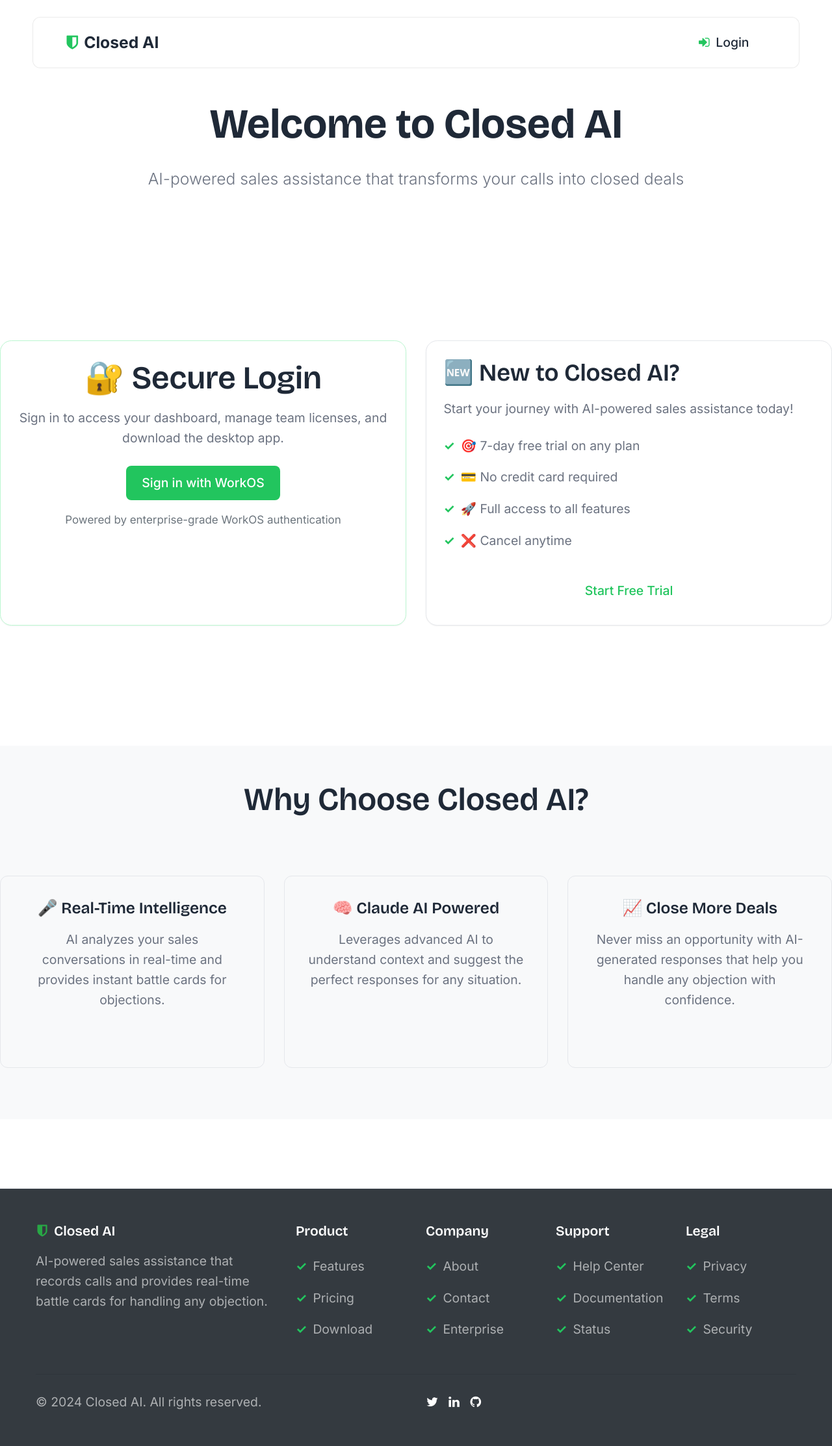
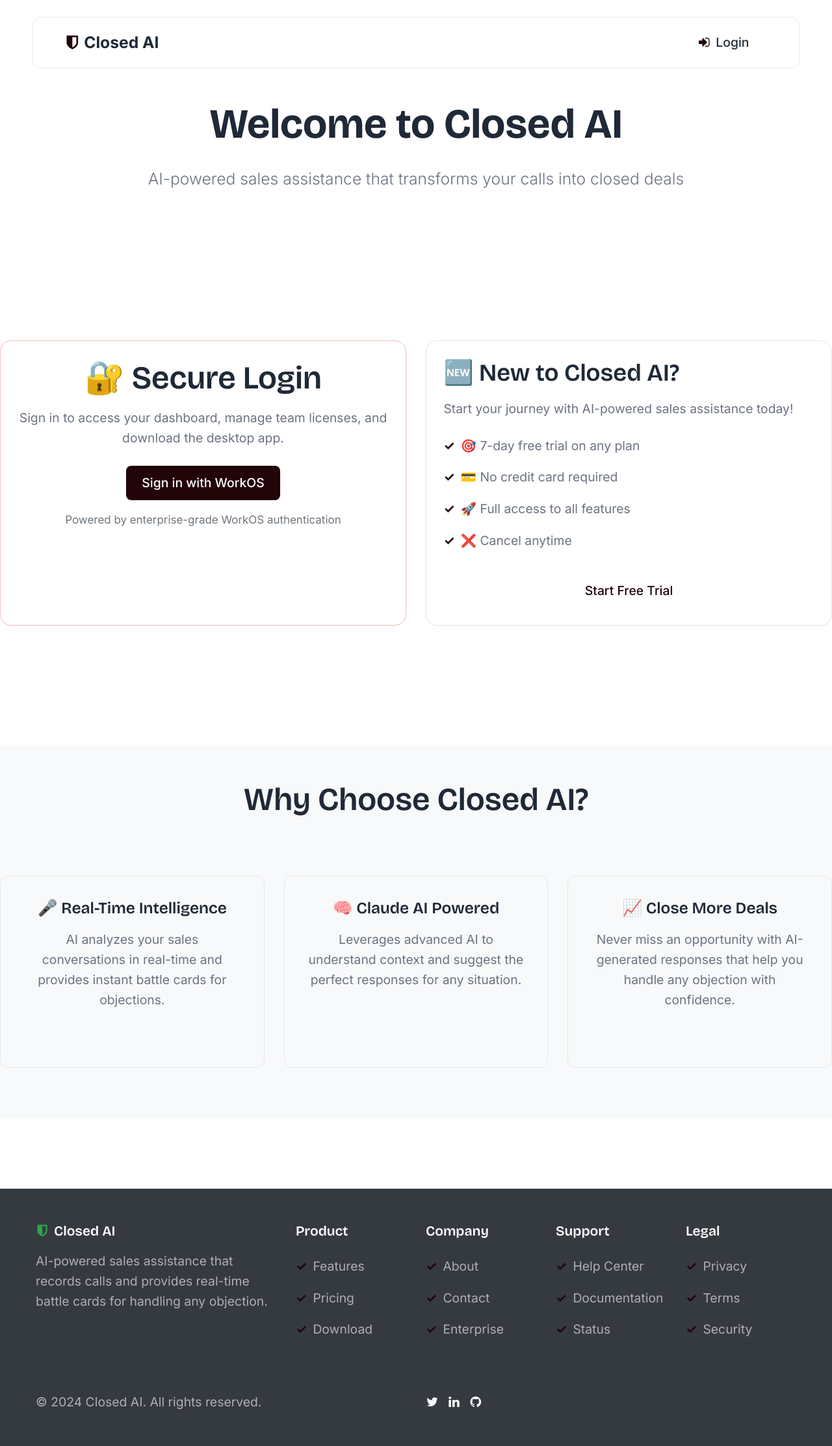
Before and after one commit to FreddyJD/closed-server, a Node server app: page /login in a window 1280 px wide. Shown: the whole page at 65% size. Run offline with Node 20, Linux system fonts and the light colour scheme; some libraries are stand-ins or nearby versions.

Commit message:
adding new change

```diff
--- a/public/css/style.css
+++ b/public/css/style.css
@@ -6,17 +6,17 @@
 }
 
 :root {
-    --primary-color: #22c55e;
-    --secondary-color: #16a34a;
-    --accent-color: #15803d;
-    --light-green: #f0fdf4;
-    --border-green: #bbf7d0;
+    --primary-color: #220409;
+    --secondary-color: #3a0710;
+    --accent-color: #4a0b14;
+    --light-green: #fdf0f0;
+    --border-green: #f7bbbb;
     --text-dark: #1f2937;
     --text-light: #6b7280;
     --white: #ffffff;
     --light-gray: #f7f7f7;
     --border-gray: #e5e7eb;
-    --hero-bg: #031F22;
+    --hero-bg: #140306;
 
     /* Typography */
     --font-headers: 'Bricolage Grotesque', -apple-system, BlinkMacSystemFont, sans-serif;
```
